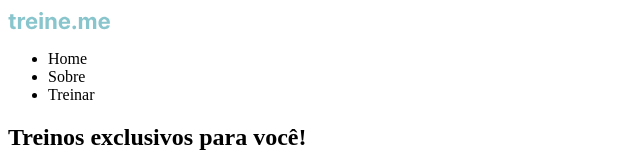
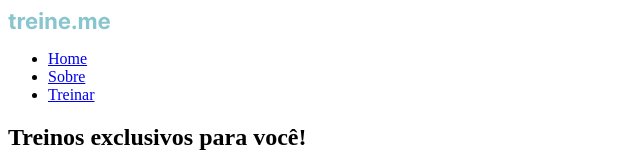
Before and after one commit to mtzdantas/Explorer02, a plain HTML site: page index.html in a window 1280 px wide. Shown: the top 160 px of the page, without its empty margins (0-640 px from the left). Drawn offline with Linux system fonts and the light colour scheme.

Commit message:
Update index.html
add refactoring

```diff
--- a/index.html
+++ b/index.html
@@ -8,16 +8,16 @@
   </head>
   <body>
     <div class="page">
-      <header>
-        <img src="/assets/logo.svg" alt="Treine.me">
-        <nav>
-          <ul>
-            <li>Home</li>
-            <li>Sobre</li>
-            <li>Treinar</li>
-          </ul>
-        </nav>
-      </header>
+      <nav>
+        <a id="logo" href="#">
+          <img src="/assets/logo.svg" alt="Treine.me">
+        </a>
+        <ul>
+          <li><a href="#">Home</a></li>
+          <li><a href="#">Sobre</a></li>
+          <li><a href="#">Treinar</a></li>
+        </ul>
+      </nav>
       <main>
         <section>
           <h1>Treinos <span>exclusivos</span> para você!</h1>
```
